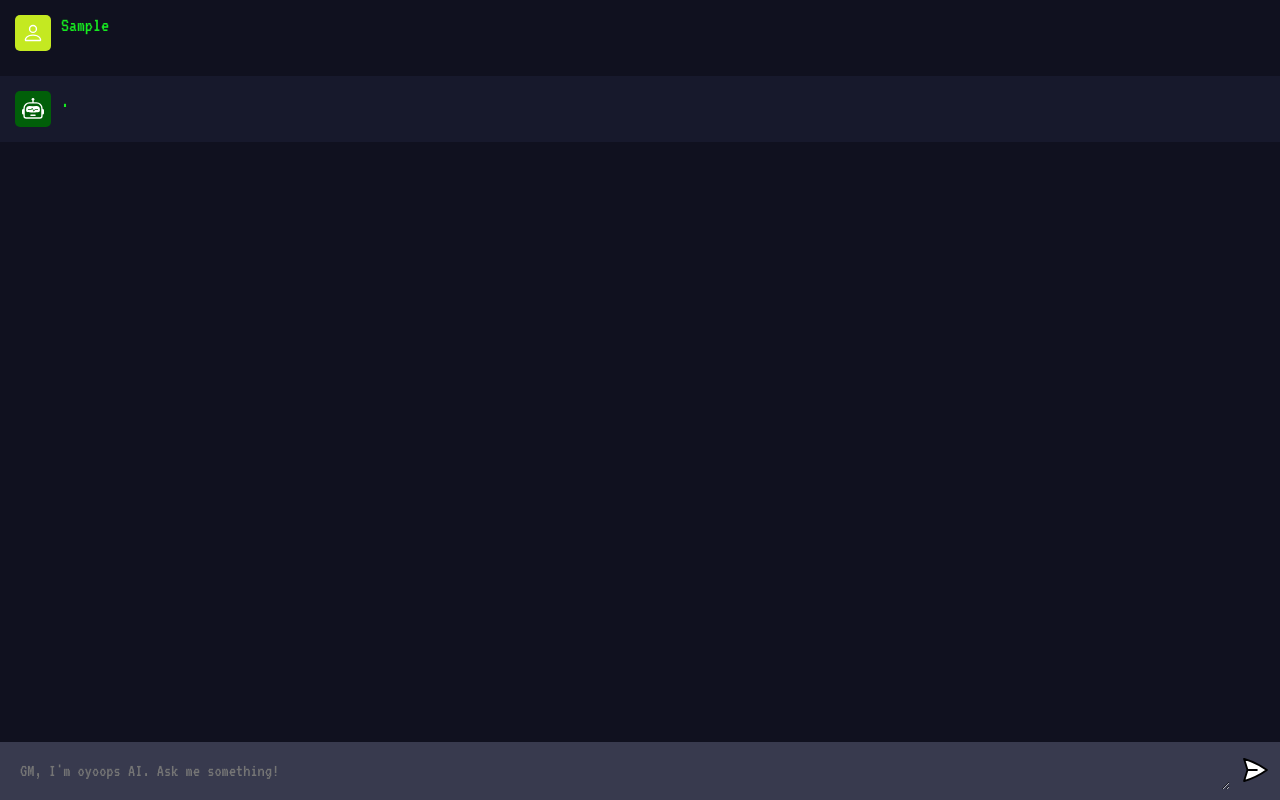
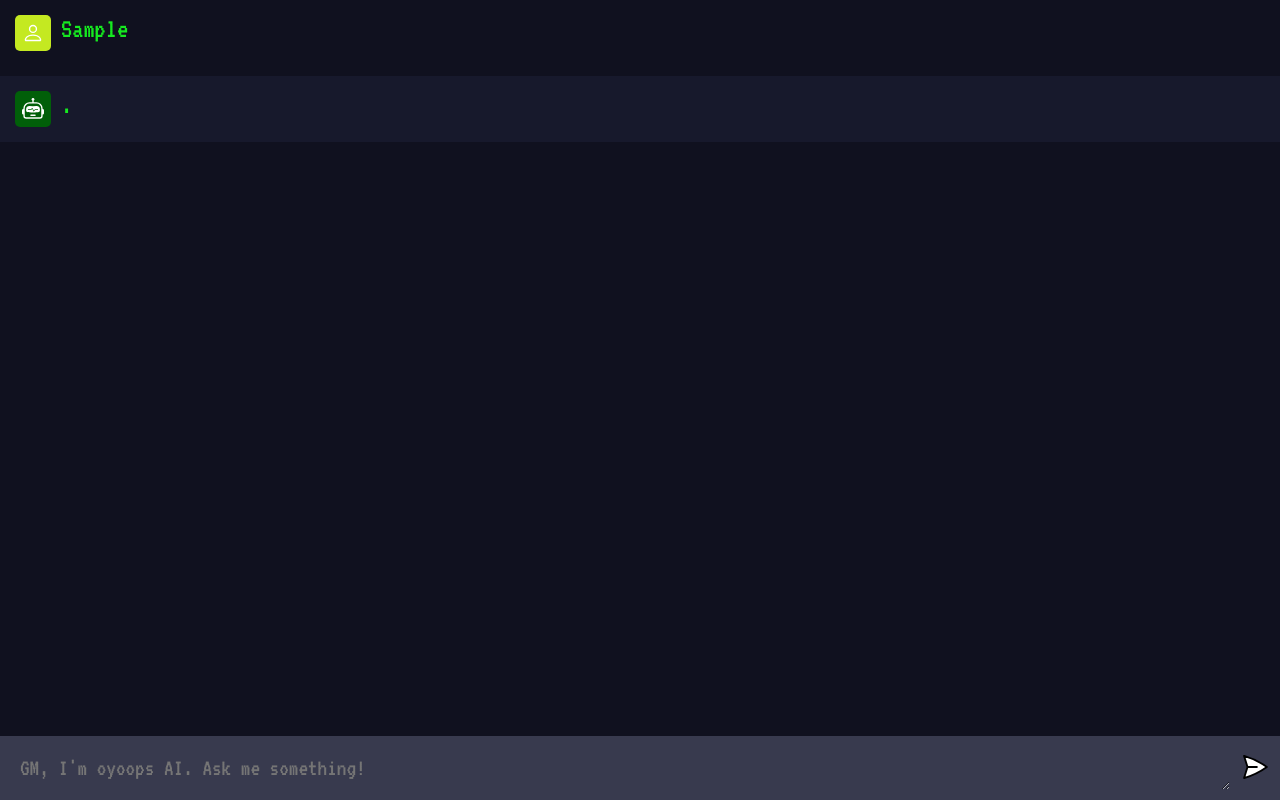
Before and after one commit to oyoops/oyoopsGPT, a website built with Vite: page client/index.html in a window 1280 px wide. Both pictures are taken after typing "Sample" into the empty fields and a click on the button 1255 px from the left and 771 px from the top of the page. Built offline with nearby package versions, Linux system fonts and the light colour scheme; no server answers.

```diff
--- a/client/style.css
+++ b/client/style.css
@@ -95,7 +95,7 @@
   flex: 1;
 
   color: #16e920;
-  font-size: 20px;
+  font-size: 28px;
 
   max-width: 100%;
   overflow-x: scroll;
@@ -133,7 +133,7 @@
   width: 100%;
 
   color: #fff;
-  font-size: 18px;
+  font-size: 24px;
 
   padding: 10px;
   background: transparent;
```
